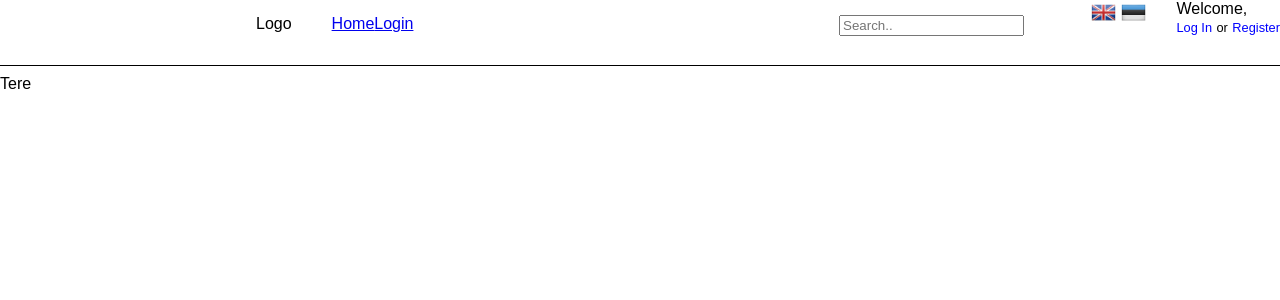
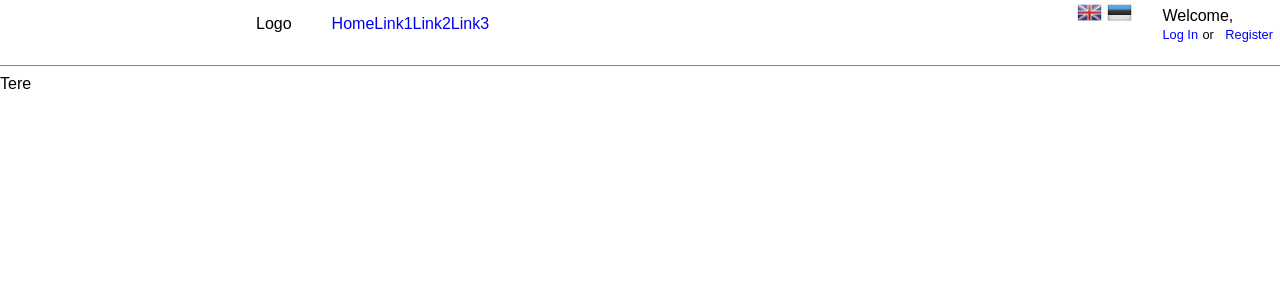
Before and after one commit to TeamStrangers/forum, a PHP site: page /index.php in a window 1280 px wide. Shown: the top 300 px of the page. Run offline with PHP 8.4, Linux system fonts and the light colour scheme.

Commit message:
Main menu user links.

```diff
--- a/cdn/scripts/menus.js
+++ b/cdn/scripts/menus.js
@@ -28,6 +28,10 @@ $(document).on("keyup", function(event) {
 	}
 });
 
+$(document).ready(function() {
+
+});
+
 function showLoginDialog()
 {
 	selectLoginWindowTab(0);
@@ -47,6 +51,9 @@ function selectLoginWindowTab(tab)
 	document.getElementById('loginwindowlefttab').classList.remove("loginwindowselectedtab");
 	document.getElementById('loginwindowrighttab').classList.remove("loginwindowselectedtab");
 
+	document.getElementById('fromsite').value = window.location.pathname;
+	document.getElementById('fromsite2').value = window.location.pathname;
+
 	document.getElementById('loginwindowtabcontent_login').style.display = 'none';
 	document.getElementById('loginwindowtabcontent_register').style.display = 'none';
 	if(tab == 0)
--- a/cdn/stylesheets/menu.css
+++ b/cdn/stylesheets/menu.css
@@ -4,7 +4,7 @@
 	left: 0px;
 	position: fixed;
 	background-color: white;
-	border-bottom: 1px solid black;
+	border-bottom: 1px solid gray;
 	width: 100%;
 	height: 65px;
 }
@@ -12,7 +12,6 @@
 #mainMenuContainer
 {
 	display: inline-block;
-	width: 60%;
 	margin-left: 20%;
 	margin-top: 15px;
 }
@@ -44,13 +43,6 @@
 {
 }
 
-#mainMenuSearch
-{
-	display: inline;
-	float: right;
-
-}
-
 #mainMenuUserPart
 {
 	float: right;
@@ -76,11 +68,6 @@
 	filter: drop-shadow(1px 2px 2px black);
 }
 
-#mainMenuUserPartUser
-{
-	display: inline-block;
-}
-
 .mainMenuUserPartLink
 {
 	font-size: 0.8em;
@@ -93,3 +80,69 @@
 	text-decoration: underline;
 	cursor: pointer;
 }
+
+#mainMenuUserPartUser
+{
+	margin-right: 7px;
+	margin-top: 7px;
+	display: inline-block;
+	vertical-align: middle;
+}
+
+#mainMenuUserPartUser span
+{
+	margin-right: 7px;
+	vertical-align: middle;
+	/*padding: 15px 0px;*/
+}
+
+#mainMenuUserPartUser img
+{
+	vertical-align: middle;
+	height: 50px;
+	width: 50px;
+	border-radius: 50%;
+	transition: border-radius 0.5s
+}
+
+#mainMenuUserPartUser ul
+{
+	display: none;
+	background-color: white;
+	border: 1px solid gray;
+	border-radius: 3px;
+	height: 100px;
+	width: 100%;
+	list-style-type: none;
+	padding: 0px;
+	margin: 0px;
+	margin-top: 8px;
+}
+
+#mainMenuUserPartUser ul li
+{
+	width: 100%;
+}
+
+#mainMenuUserPartUser ul li a
+{
+	padding-left: 5px;
+	color: gray;
+	width: 100%;
+}
+
+#mainMenuUserPartUser ul li a:hover
+{
+	color: white;
+	background-color: gray;
+}
+
+#mainMenuUserPartUser:hover img
+{
+	border-radius: 7%;
+}
+
+#mainMenuUserPartUser:hover ul
+{
+	display: block;
+}
--- a/cdn/stylesheets/style.css
+++ b/cdn/stylesheets/style.css
@@ -1,6 +1,11 @@
 *
 {
 	font-family: 'Chalet', sans-serif;
+}
+
+a
+{
+	text-decoration: none;
 }
 
 body
--- a/config.php
+++ b/config.php
@@ -13,6 +13,7 @@ if(!defined('SITE_LOCATION')) define('SITE_LOCATION', $_SERVER['DOCUMENT_ROOT']
 require_once SITE_LOCATION . '/functionClasses/PageDrawer.php';
 require_once SITE_LOCATION . '/functionClasses/DatabaseHandler.php';
 require_once SITE_LOCATION . '/translations/Translator.php';
+require_once SITE_LOCATION . '/models/User.php';
 
 $mysql['hostname'] = 'localhost';
 $mysql['username'] = 'discussr';
--- a/functionClasses/DatabaseHandler.php
+++ b/functionClasses/DatabaseHandler.php
@@ -34,6 +34,7 @@ class DatabaseHandler
 
 	static function getAllUsers()
 	{
+		require SITE_LOCATION . '/config.php';
 		$user_list = array();
 		$query = self::$connection->query('SELECT * FROM `' . $mysql['dbprefix'] . 'users`');
 		while($row = $query->fetch_assoc())
@@ -46,6 +47,7 @@ class DatabaseHandler
 
 	static function getUserBySQLID($sqlid)
 	{
+		require SITE_LOCATION . '/config.php';
 		$sqlid = self::escape_string($sqlid);
 		$query = self::$connection->query('SELECT * FROM `' . $mysql['dbprefix'] . 'users` WHERE `sqlid` = \'' . $sqlid . '\' LIMIT 1');
 		if($query->num_rows > 0)
@@ -61,4 +63,14 @@ class DatabaseHandler
 		$sqlid = (int) $user->getSQLID();
 		self::$connection->query('UPDATE `' . $mysql['dbprefix'] . 'users` SET `sitelanguage` = \'' . $language . '\' WHERE `sqlid` = \'' . $sqlid . '\'');
 	}
+
+	static function createUser($username, $email, $password)
+	{
+		require SITE_LOCATION . '/config.php';
+		$username = DatabaseHandler::escape_string($username);
+		$email = DatabaseHandler::escape_string($email);
+		$password = DatabaseHandler::escape_string($password);
+		$query = self::$connection->query('INSERT INTO `' . $mysql['dbprefix'] . 'users` (username, password, email, joindate, sitelanguage) VALUES (\'' . $username . '\', \'' . $password . '\', \'' . $email . '\', \'' . time() . '\', \'' . $_SESSION['language'] . '\')');
+		return $query->last_insert_id;
+	}
 }
--- a/functionClasses/PageDrawer.php
+++ b/functionClasses/PageDrawer.php
@@ -48,30 +48,43 @@ class PageDrawer
 		echo '<div id="mainMenuLogo">Logo</div>';
 		echo '<div id="mainMenuLinks"><ul>';
 		echo '<li><a href="index.php">Home</a></li>';
-		echo '<li><a href="login.php">Login</a></li>';
+		echo '<li><a href="index.php">Link1</a></li>';
+		echo '<li><a href="index.php">Link2</a></li>';
+		echo '<li><a href="index.php">Link3</a></li>';
 		echo '</ul></div>';
-		echo '<div id="mainMenuSearch"><input id="mainMenuSearchBar" type="text" placeholder="' . $translator->getString('search') . '"></div>';
 		echo '</div>';
 		echo '<div id="mainMenuUserPart">';
 		//Draw language selection stuff
 		echo '<div id="mainMenuUserPartLanguage">';
+		global $valid_languages;
 		foreach($valid_languages as $language)
 		{
-			echo '<img class="mainMenuUserPartLanguageIcon" data-language="' . $language . '" src="' . CDN_URL . '/images/flags/' . $language . '.png" />';
+			echo '<img class="mainMenuUserPartLanguageIcon" data-language="' . $language . '" src="' . CDN_URL . '/images/flags/' . $language . '.png" title="' . Translator::getLanguageName($language) . '" />';
 		}
 		echo '</div>';
 		//Draw welcome stuff or current user menu
-		echo '<div id="mainMenuUserPartUser">';
 		global $current_user;
 		if($current_user != null)
 		{
-			echo $translator->getString('menuwelcome');
+			echo '<div id="mainMenuUserPartUser">';
+			echo '<span>' .  $current_user->getUsername(). '</span>';
+			echo '<img src="' .  $current_user->getAvatar(). '" />';
+			echo '<ul>';
+			echo '<li><a href="' . SITE_URL . '/eventHandler/do_logout.php">' . $translator->getString('logout') . '</a></li>';
+			echo '</ul>';
+			/*$logoutlink = '<a href="' . SITE_URL . '/eventHandler/do_logout.php" class="mainMenuUserPartLink">' . $translator->getString('logout') . '</a>';
+			echo $translator->getString('menuwelcome', array('username' => $current_user->getUsername(), 'logoutlink' => $logoutlink));*/
+			echo '</div>';
 		}
 		else
 		{
-			echo $translator->getString('menuawelcome');
+			echo '<div id="mainMenuUserPartUser">';
+			$loginlink = '<a onclick="showLoginDialog()" class="mainMenuUserPartLink">' . $translator->getString('login') . '</a>';
+			$registerlink = '<a onclick="showRegisterDialog()" class="mainMenuUserPartLink">' . $translator->getString('register') . '</a>';
+			echo $translator->getString('menuawelcome', array('loginlink' => $loginlink, 'registerlink' => $registerlink));
+			echo '</div>';
 		}
-		echo '</div></div></nav>';
+		echo '</div></nav>';
 
 		//Draw the login and register window
 		if($current_user == null)
@@ -80,11 +93,11 @@ class PageDrawer
 			echo '<div id="loginwindowtabs"><span id="loginwindowlefttab" onclick="selectLoginWindowTab(0)">' . $translator->getString('login') . '</span><span id="loginwindowrighttab" onclick="selectLoginWindowTab(1)">' . $translator->getString('register') . '</span></div>';
 			//Login tab content
 			echo '<div id="loginwindowtabcontent_login" style="display: none;">';
-			echo '<form method="POST" action="../eventHandler/do_login.php"><input type="text" name="username" placeholder="Username"><br><input type="password" name="password" placeholder="Password"><br><input type="submit" value="Log In"></form>';
+			echo '<form method="POST" action="' . SITE_URL . '/eventHandler/do_login.php"><input type="text" name="username" placeholder="' . $translator->getString('userename') . '"><br><input type="password" name="password" placeholder="' . $translator->getString('password') . '"><input type="hidden" name="fromsite" id="fromsite"><br><input type="submit" value="' . $translator->getString('login') . '"></form>';
 			echo '</div>';
 			//Register tab content
 			echo '<div id="loginwindowtabcontent_register" style="display: none;">';
-			echo 'register';
+			echo '<form method="POST" action="' . SITE_URL . '/eventHandler/do_register.php"><input type="text" name="username" placeholder="' . $translator->getString('username') . '"><br><input type="email" name="email" placeholder="' . $translator->getString('email') . '"><br><input type="password" name="password" placeholder="' . $translator->getString('password') . '"><br><input type="password" name="password2" placeholder="' . $translator->getString('password2') . '"><input type="hidden" name="fromsite" id="fromsite2"><br><input type="submit" value="' . $translator->getString('register') . '"></form>';
 			echo '</div>';
 			echo '</div></div>';
 		}
--- a/models/User.php
+++ b/models/User.php
@@ -1,6 +1,4 @@
 <?php
-
-namespace models;
 
 
 class User
@@ -62,4 +60,9 @@ class User
 	{
 		return $this->sitelanguage;
 	}
+
+	function getAvatar()
+	{
+		return $this->avatar;
+	}
 }
--- a/translations/Translator.php
+++ b/translations/Translator.php
@@ -32,4 +32,11 @@ class Translator
 			return $string;
 		}
 	}
+
+	static function getLanguageName($code)
+	{
+		require SITE_LOCATION . '/translations/english.php';
+		require SITE_LOCATION . '/translations/estonian.php';
+		return $language[$code]['languagename'];
+	}
 }
--- a/translations/english.php
+++ b/translations/english.php
@@ -4,15 +4,28 @@ $lng = 'en';
 
 $language[$lng]['languagename'] = 'English';
 $language[$lng]['title'] = '{pagename} | Discussr';
+$language[$lng]['title_home'] = 'Home';
 $language[$lng]['search'] = 'Search..';
 $language[$lng]['unexpectederror'] = 'A unexpected error occured';
-$language[$lng]['incorrectpass'] = 'Incorrect Password!';
-$language[$lng]['loginsuccess'] = 'Login Successed!';
+$language[$lng]['incorrectpass'] = 'Incorrect Password or Username!';
+$language[$lng]['loginsuccess'] = 'You are now logged in as {username}!';
 $language[$lng]['error'] = 'Error';
 $language[$lng]['success'] = 'Success';
 $language[$lng]['warning'] = 'Warning';
 $language[$lng]['login'] = 'Log In';
 $language[$lng]['register'] = 'Register';
-$language[$lng]['menuawelcome'] = 'Welcome, <br><a onclick="showLoginDialog()" class="mainMenuUserPartLink">' . $language[$lng]['login'] . '</a> <span style="font-size: 0.8em;">or</span> <a onclick="showRegisterDialog()" class="mainMenuUserPartLink">' . $language[$lng]['register'] . '</a>';
+$language[$lng]['username'] = 'Username';
+$language[$lng]['userename'] = 'Username/Email';
+$language[$lng]['email'] = 'Email';
+$language[$lng]['password'] = 'Password';
+$language[$lng]['password2'] = 'Repeat Password';
+$language[$lng]['passwdmatch'] = 'Passwords aren\'t matching';
+$language[$lng]['menuawelcome'] = 'Welcome, <br>{loginlink} <span style="font-size: 0.8em;">or</span> {registerlink}';
+$language[$lng]['logoutsuccess'] = 'You are not logged out!';
+$language[$lng]['usernametaken'] = 'That username is already registred!';
+$language[$lng]['emailtaken'] = 'That email already has an account!';
+$language[$lng]['usercreated'] = 'User created!';
+$language[$lng]['logout'] = 'Log out';
+$language[$lng]['menuwelcome'] = 'Hi, {username}<br>{logoutlink}';
 
 unset($lng);
--- a/translations/estonian.php
+++ b/translations/estonian.php
@@ -4,15 +4,27 @@ $lng = 'et';
 
 $language[$lng]['languagename'] = 'Eesti keel';
 $language[$lng]['title'] = '{pagename} | Discussr';
+$language[$lng]['title_home'] = 'Avaleht';
 $language[$lng]['search'] = 'Otsi..';
 $language[$lng]['unexpectederror'] = 'Tekkis mingi viga.';
-$language[$lng]['incorrectpass'] = 'Vale parool!';
-$language[$lng]['loginsuccess'] = 'Sisselogimine õnnestus!';
+$language[$lng]['incorrectpass'] = 'Vale parool või kasutajanimi!';
+$language[$lng]['loginsuccess'] = 'Sa oled nüüd sisse logitud, {username}!';
 $language[$lng]['error'] = 'Viga';
 $language[$lng]['success'] = 'Tegevus õnnestus';
 $language[$lng]['warning'] = 'Hoiatus';
 $language[$lng]['login'] = 'Logi Sisse';
 $language[$lng]['register'] = 'Registreeru';
-$language[$lng]['menuawelcome'] = 'Teretulemast, <br><a onclick="showLoginDialog()" class="mainMenuUserPartLink">' . $language[$lng]['login'] . '</a> <span style="font-size: 0.8em;">või</span> <a onclick="showRegisterDialog()" class="mainMenuUserPartLink">' . $language[$lng]['register'] . '</a>';
+$language[$lng]['username'] = 'Kasutajanimi';
+$language[$lng]['userename'] = 'Kasutajanimi/Email';
+$language[$lng]['email'] = 'Email';
+$language[$lng]['password'] = 'Parool';
+$language[$lng]['password2'] = 'Korda Parool';
+$language[$lng]['passwdmatch'] = 'Paroolid ei kattu';
+$language[$lng]['menuawelcome'] = 'Teretulemast, <br>{loginlink} <span style="font-size: 0.8em;">või</span> {registerlink}';
+$language[$lng]['logoutsuccess'] = 'Väljalogimine õnnestus!';
+$language[$lng]['usernametaken'] = 'See kasutajanimi on juba kasutusel!';
+$language[$lng]['emailtaken'] = 'See email on juba kasutusel!';
+$language[$lng]['logout'] = 'Logi välja';
+$language[$lng]['menuwelcome'] = 'Tere, {username}<br>{logoutlink}';
 
 unset($lng);
```
Also changed, not shown: eventHandler/do_login.php (+17 -7 lines), eventHandler/do_logout.php (+6 -3 lines), eventHandler/do_register.php (+54 -2 lines), cdn/images/default-avatar.png (added).
